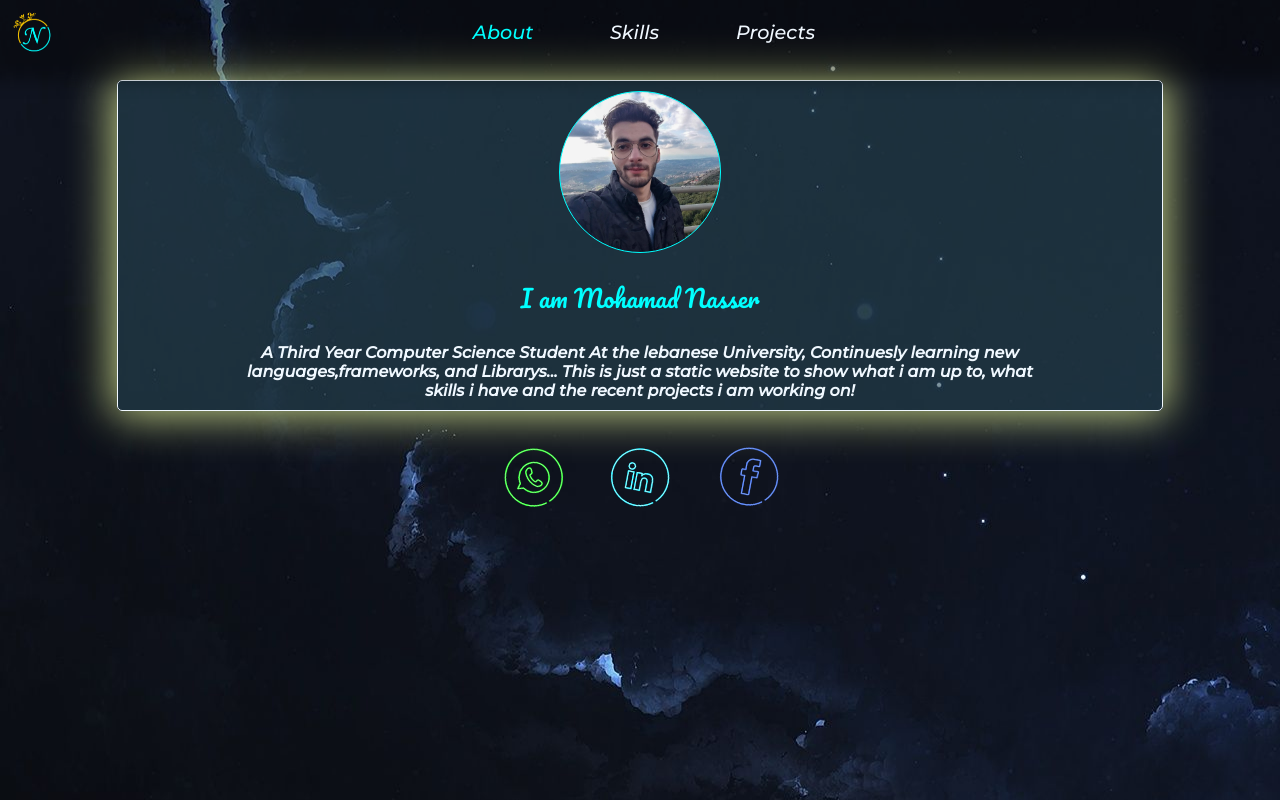
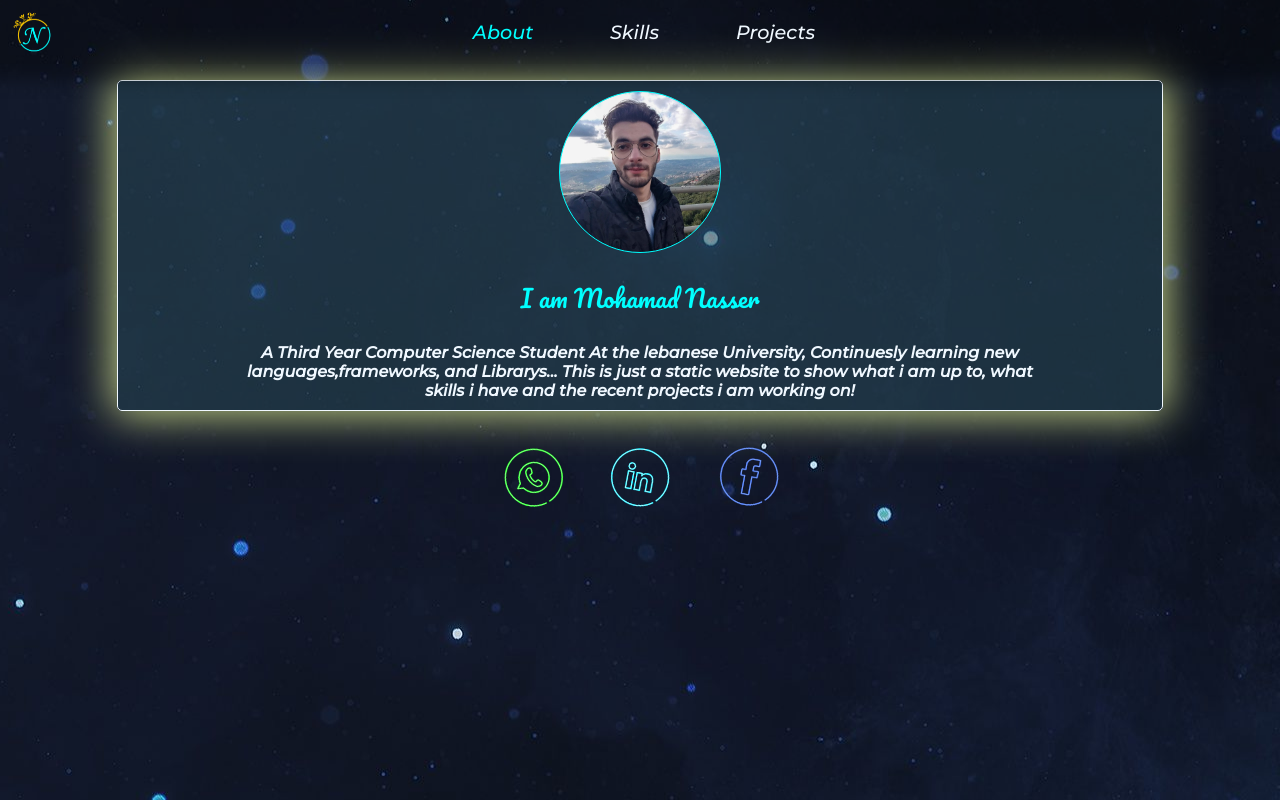
Before and after one commit to moudy12/MyPortfoilo, a React (Create React App) app: page / in a window 1280 px wide. Built offline with nearby package versions, Linux system fonts and the light colour scheme.

Commit message:
Update index.css

```diff
--- a/src/index.css
+++ b/src/index.css
@@ -12,7 +12,7 @@ body {
 html {
   height: fit-content;
   background-image: url("./Assets/2117.jpg");
-  background-position: left;
+  background-position: center;
   background-attachment: scroll;
   background-repeat: no-repeat;
   background-size: auto;
```
